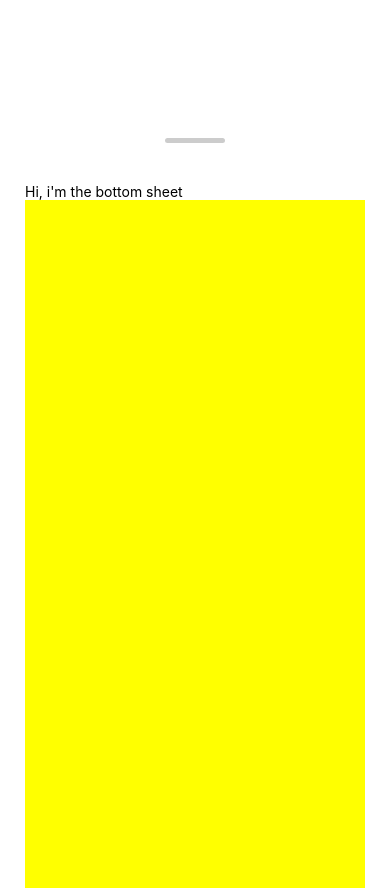
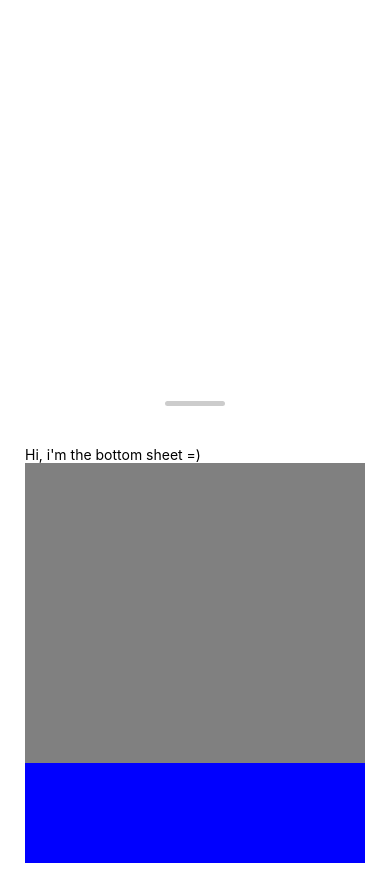
Before and after one commit to adscud/react-native-bottom-sheet, a React Native app: screen / in a window 390 px wide. Shown: the part 800-1688 px from the top of the page. Built offline with nearby package versions, Linux system fonts and the light colour scheme.

Commit message:
indentation

```diff
--- a/App.js
+++ b/App.js
@@ -7,26 +7,38 @@
  */
 
 import React from 'react';
-import {Animated, TouchableOpacity, Dimensions, StyleSheet, Text, TouchableWithoutFeedback, View, ScrollView, PanResponder} from 'react-native';
+import {
+    Animated,
+    Dimensions,
+    PanResponder,
+    ScrollView,
+    StyleSheet,
+    Text,
+    TouchableOpacity,
+    TouchableWithoutFeedback,
+    View,
+} from 'react-native';
+
 console.disableYellowBox = true;
 
 const {height} = Dimensions.get('window');
 const duration = 500;
-const maxHeight = height * .9
+const maxHeight = height * .9;
+const allowedDragUpSize = 50;
 
 const App: () => React$Node = () => {
 
-    const [ contentHeight, setContentHeight ] = React.useState(0); // height of the content inside the bottom sheet
-    const threshold = contentHeight * 0.1 // minimum height to drag to close the bottom sheet
+    const [contentHeight, setContentHeight] = React.useState(0); // height of the content inside the bottom sheet
+    const threshold = contentHeight * 0.1; // minimum height to drag to close the bottom sheet
     const opacity = new Animated.Value(0); // manage the opacity of the background when bottom sheet is open
     const parentTranslateY = new Animated.Value(height); // manage position of the bottom sheet
-    const pan = new Animated.ValueXY(0) // { x: Number, y: Number }
+    const pan = new Animated.ValueXY(0); // { x: Number, y: Number }
 
     // get the size of the content inside the bottom sheet
     const onLayout = (event) => {
-        const { height } = event.nativeEvent.layout
-        setContentHeight(height)
-    }
+        const {height} = event.nativeEvent.layout;
+        setContentHeight(height);
+    };
 
     // open the bottom sheet
     const open = () => {
@@ -70,7 +82,7 @@ const App: () => React$Node = () => {
                     useNativeDriver: true,
                 },
             ),
-        ]).start(() => pan.setValue({ x: 0, y: 0 }));
+        ]).start(() => pan.setValue({x: 0, y: 0}));
     };
 
     const panResponder = PanResponder.create({
@@ -82,42 +94,41 @@ const App: () => React$Node = () => {
                     // extract dx and dy from gestureState
                     // like 'pan.x = gestureState.dx, pan.y = gestureState.dy'
                     dx: pan.x,
-                    dy: pan.y
-                }
+                    dy: pan.y,
+                },
             ],
             {
                 useNativeDriver: false, // Animated.event doesn't support the native driver
                 listener: (event, gestureState) => null, // don't want to add some logic so return null
-            }
+            },
         ),
-        onPanResponderRelease: (e, { vx, vy }) => {
-            const { y } = pan
+        onPanResponderRelease: (e, {vx, vy}) => {
+            const {y} = pan;
             y._value > threshold ? close() : (
                 Animated.spring( // go back to origin state
                     pan,
                     {
-                        toValue: { x: 0, y: 0 },
-                        useNativeDriver: true
-                    }
+                        toValue: {x: 0, y: 0},
+                        useNativeDriver: true,
+                    },
                 ).start()
-            )
-            pan.flattenOffset() // reset pan { x: 0, y: 0}
-        }
-    })
+            );
+            pan.flattenOffset(); // reset pan { x: 0, y: 0}
+        },
+    });
 
-    const content = () => (
-        <View  style={styles.content}>
-            <Text>
-                Hi, i'm the bottom sheet
-            </Text>
-            <View style={{ height: 1000, backgroundColor: 'yellow' }} />
+    const renderContent = () => (
+        <View style={styles.content}>
+            <Text>Hi, i'm the bottom sheet =)</Text>
+            <View style={{ height: 300, backgroundColor: 'grey' }} />
+            <View style={{ height: 100, backgroundColor: 'blue' }} />
         </View>
-    )
+    );
 
     return (
         <View style={styles.container}>
             <TouchableOpacity
-                style={{ zIndex: 1 }}
+                style={styles.button}
                 onPress={open}
             >
                 <Text>
@@ -131,8 +142,8 @@ const App: () => React$Node = () => {
                     {
                         transform: [
                             {
-                                translateY: parentTranslateY
-                            }
+                                translateY: parentTranslateY,
+                            },
                         ],
                     },
                 ]}
@@ -148,6 +159,9 @@ const App: () => React$Node = () => {
                                 {
                                     opacity: opacity,
                                 },
+                                opacity !== 0 && {
+                                    backgroundColor: '#333',
+                                }
                             ]}
                         />
                     </TouchableWithoutFeedback>
@@ -157,10 +171,10 @@ const App: () => React$Node = () => {
                             {
                                 transform: [
                                     {
-                                        translateY: pan.y
-                                    }
-                                ]
-                            }
+                                        translateY: pan.y,
+                                    },
+                                ],
+                            },
                         ]}
                         onLayout={onLayout}
                     >
@@ -172,11 +186,11 @@ const App: () => React$Node = () => {
                         </View>
                         {contentHeight <= maxHeight ? (
                             <View>
-                                {content()}
+                                {renderContent()}
                             </View>
                         ) : ( // content > maxHeight so we need to scroll inside our bottom sheet
                             <ScrollView>
-                                {content()}
+                                {renderContent()}
                             </ScrollView>
                         )}
                     </Animated.View>
@@ -192,6 +206,9 @@ const styles = StyleSheet.create({
         justifyContent: 'center',
         alignItems: 'center',
     },
+    button: {
+        marginVertical: 5,
+    },
     containerBottomSheet: {
         position: 'absolute',
         height: '100%',
@@ -199,7 +216,6 @@ const styles = StyleSheet.create({
     },
     layoutBottomSheet: {
         height: height,
-        backgroundColor: '#333',
     },
     layoutOpacity: {
         backgroundColor: 'rgba(0, 0, 0, 0.15)',
@@ -212,7 +228,7 @@ const styles = StyleSheet.create({
         backgroundColor: '#ffffff',
         borderTopRightRadius: 25,
         borderTopLeftRadius: 25,
-        zIndex: 15
+        zIndex: 15,
     },
     anchorView: {
         height: 30,
```
